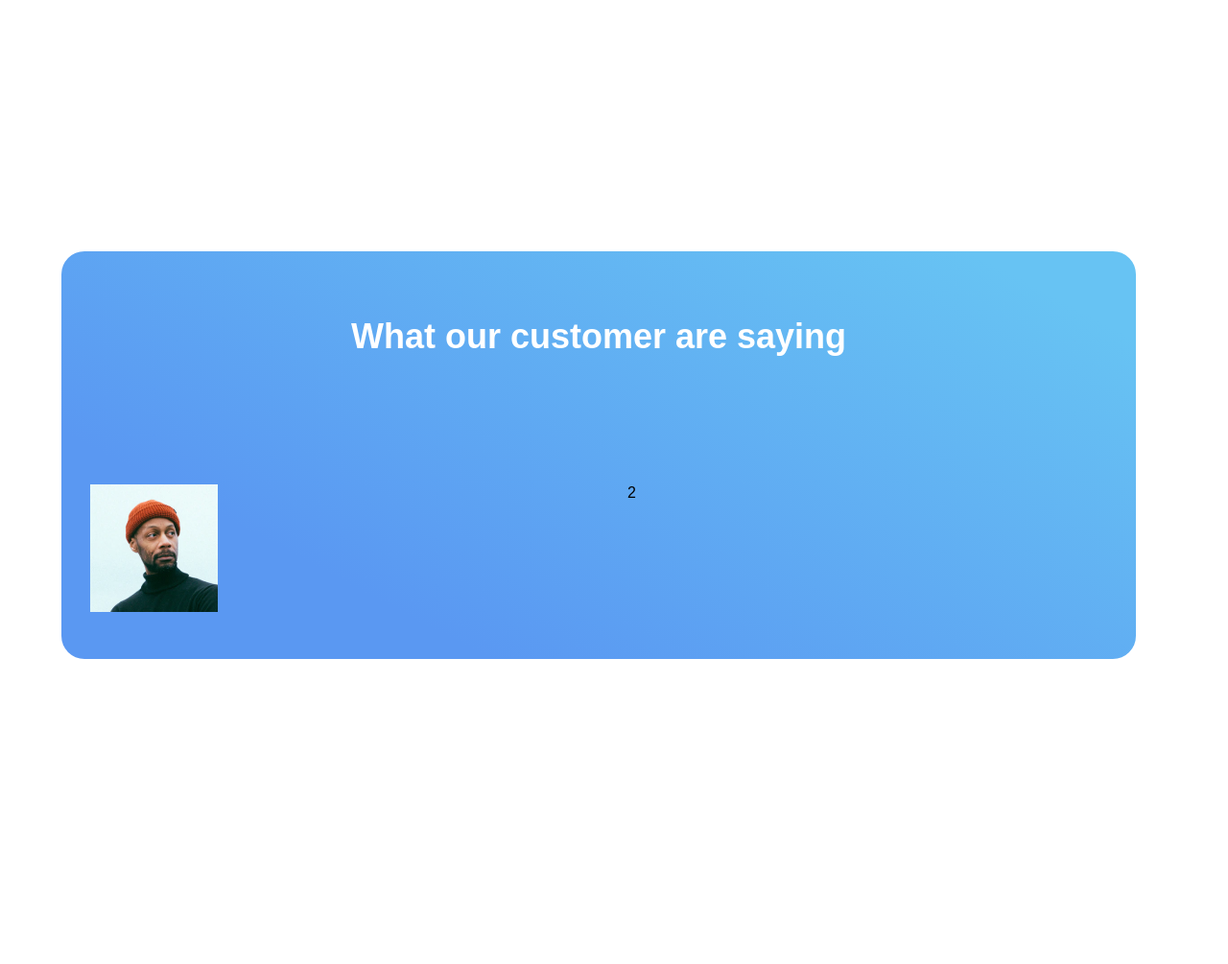
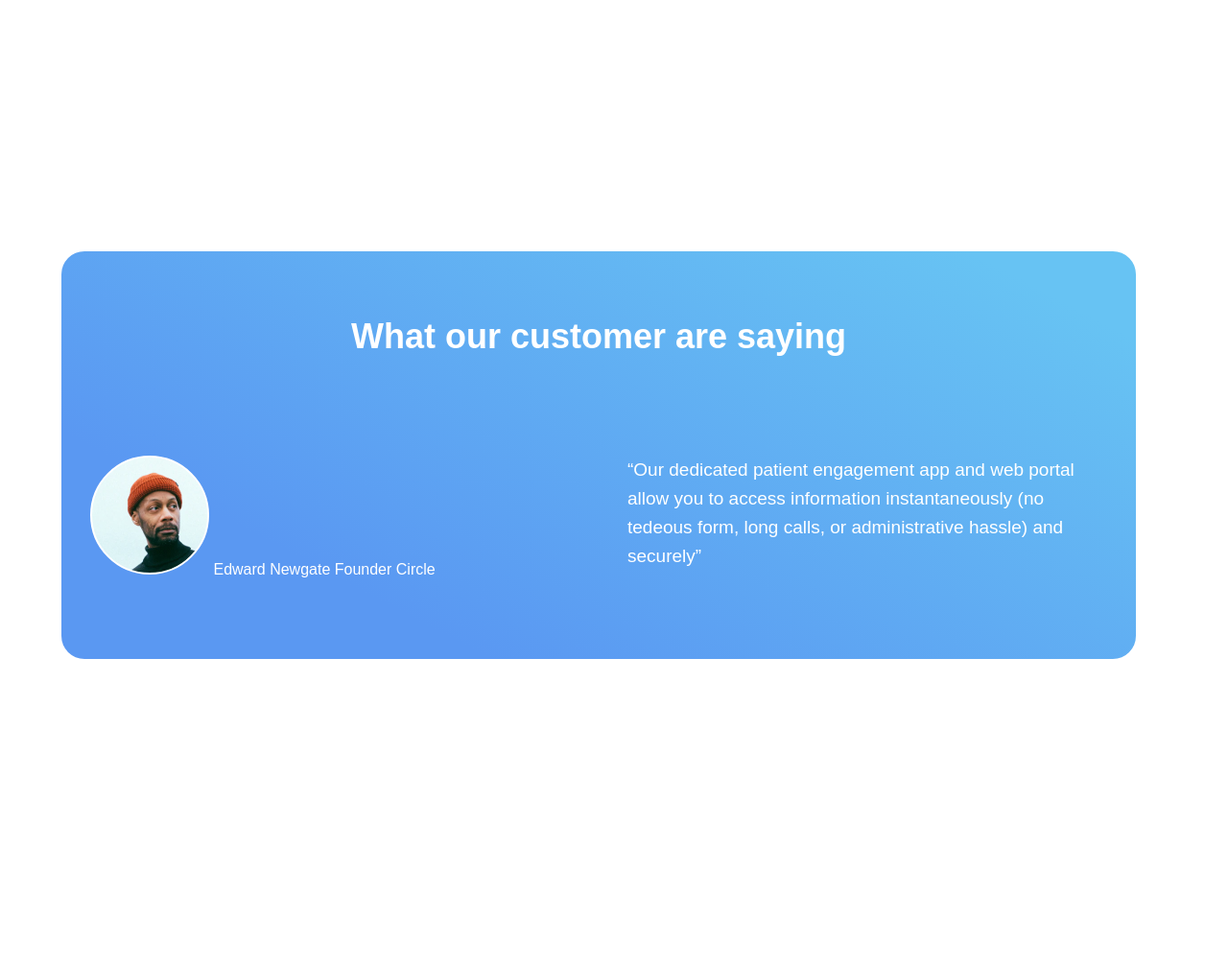
Before and after one commit to ana029/markupChallenge, a plain HTML site: page index.html in a window 1280 px wide. Shown: the part 3433-4438 px from the top of the page at 96% size. After the commit the page ends 4415 px from the top, so only its background shows below. Drawn offline with Linux system fonts and the light colour scheme.

Commit message:
finished customer saying

```diff
--- a/index.html
+++ b/index.html
@@ -101,11 +101,14 @@
             <h4>What our customer are saying</h4>
             <div class="customer" >
                 <div>
-                    <div class="boxforImg">
-                        <img id="customphoto" src="image1customer.png" />
+                    <div class="boxforImg" >
                     </div>
+                    <p class="imgtext">Edward Newgate</p>
+                    <p class="imgtext">Founder Circle</p>
                 </div>
-                <div>2</div>
+                <div>
+                    <p id="customerText">“Our dedicated patient engagement app and web portal allow you to access information instantaneously (no tedeous form, long calls, or administrative hassle) and securely”</p>
+                </div>
             </div>
 
 
--- a/style.css
+++ b/style.css
@@ -79,7 +79,7 @@ div.headerText {
   h4{
     color: white;
     padding-top: 65px;
-    padding-bottom: 100px;
+    padding-bottom: 70px;
     text-align: center;
     font-size: 36px;
     font-style: normal;
@@ -194,9 +194,23 @@ div.headerText {
     height: 477px;
   }
   .boxforImg{
-    width: 100px;
-    height: 100px;
+    width: 120px;
+    height: 120px;
     border-radius: 50%;
-    border-color: white;
-    background-color: red;
+    border: 2px solid white ;
+    display: inline-block;
+    background-image: url("image1customer.png");
   }
+  #customerText{
+    color: white;
+    font-size: 19px;
+    font-style: normal;
+    font-weight: 400;
+    line-height: 30px;
+  }
+
+  .imgtext{
+    color:white;
+    display: inline-block;
+    text-align: center;
+  }
```
